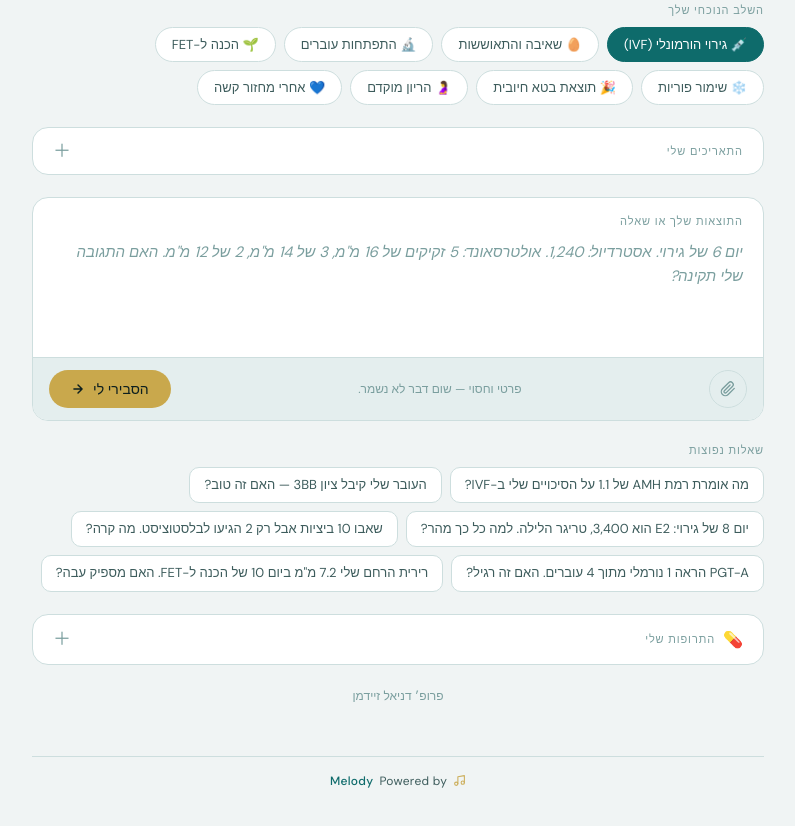
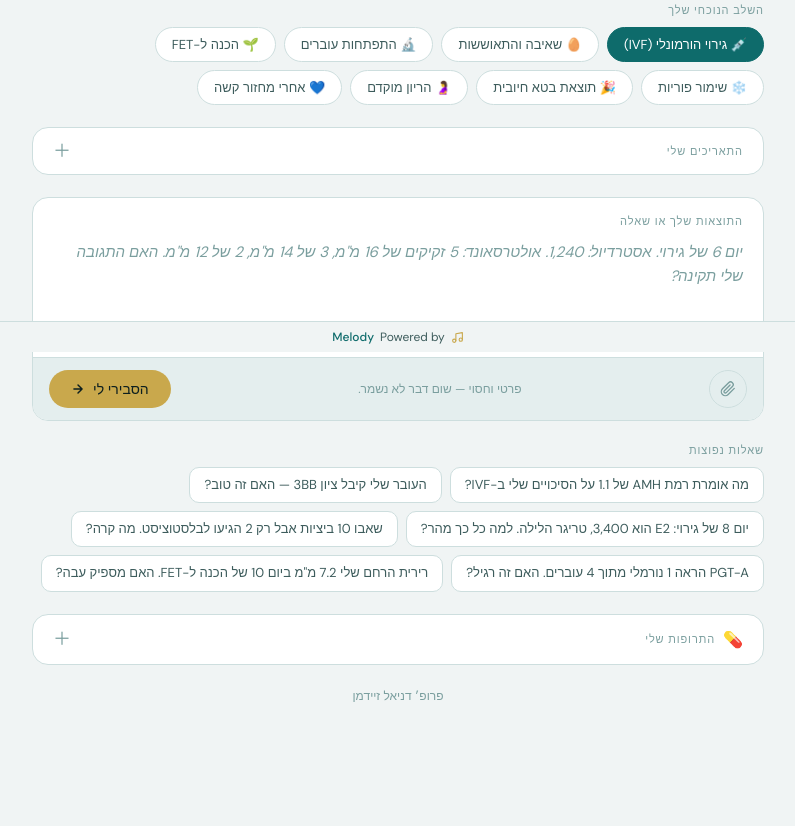
Before and after one commit to daniellag-ops/seidman-companion, a website: page index.html in a window 1280 px wide. Shown: the part 448-1274 px from the top of the page, without its empty margins (242-1037 px from the left). Drawn offline with Linux system fonts and the light colour scheme.

Commit message:
Fix Melody footer — make it fixed position at bottom of screen

```diff
--- a/index.html
+++ b/index.html
@@ -990,18 +990,21 @@
   }
 
   .melody-footer {
+    position: fixed;
+    bottom: 0;
+    left: 0;
+    right: 0;
     text-align: center;
-    padding: 4px 20px 16px;
+    padding: 7px 20px;
     font-size: 12px;
     color: var(--text-mid);
-    letter-spacing: 0.3px;
+    background: var(--bg);
+    border-top: 1px solid var(--border);
     display: flex;
     align-items: center;
     justify-content: center;
     gap: 6px;
-    border-top: 1px solid var(--border);
-    margin-top: 8px;
-    padding-top: 16px;
+    z-index: 10;
   }
   .melody-footer a {
     color: var(--accent);
@@ -1267,10 +1270,6 @@
     This resource was created by Prof. Daniel Seidman to help his patients better understand their fertility journey.
   </div>
 
-  <div class="melody-footer">
-    <svg width="13" height="13" viewBox="0 0 24 24" fill="none" stroke="currentColor" stroke-width="2" stroke-linecap="round" stroke-linejoin="round" style="color:var(--gold);opacity:0.9"><path d="M9 18V5l12-2v13"/><circle cx="6" cy="18" r="3"/><circle cx="18" cy="16" r="3"/></svg>
-    Powered by <a href="https://melodyhealth.ai" target="_blank" rel="noopener">Melody</a>
-  </div>
 
 </main>
 
@@ -2387,5 +2386,10 @@ loadDates();
 loadMedications();
 </script>
 
+<div class="melody-footer">
+  <svg width="13" height="13" viewBox="0 0 24 24" fill="none" stroke="currentColor" stroke-width="2" stroke-linecap="round" stroke-linejoin="round" style="color:var(--gold)"><path d="M9 18V5l12-2v13"/><circle cx="6" cy="18" r="3"/><circle cx="18" cy="16" r="3"/></svg>
+  Powered by <a href="https://melodyhealth.ai" target="_blank" rel="noopener">Melody</a>
+</div>
+
 </body>
 </html>
```
